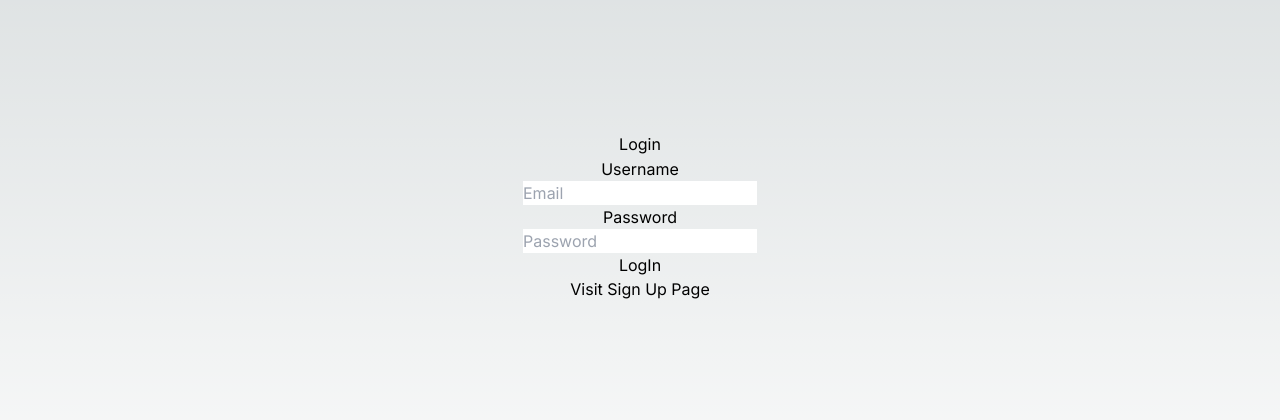
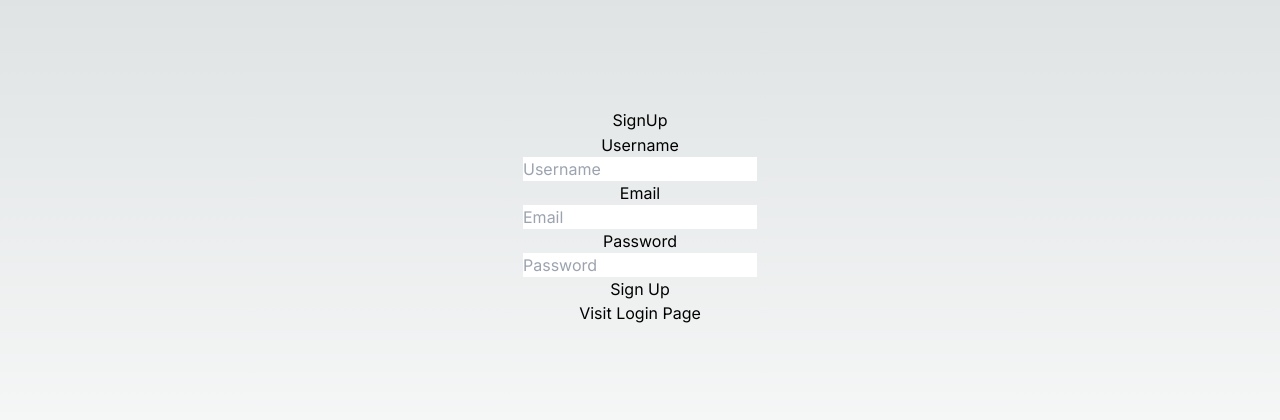
Before and after one commit to lazydev01/NextJSLearn, a Next.js app: page /signup in a window 1280 px wide. Shown: the part 184-604 px from the top of the page. Built offline with nearby package versions, Linux system fonts and the light colour scheme.

Commit message:
Added Post API for user

```diff
--- a/src/app/api/users/signup/route.ts
+++ b/src/app/api/users/signup/route.ts
@@ -1,12 +1,32 @@
 import {connect} from "@/dbconfig/dbconfig";
 import User from "@/models/userModel";
-import {NextRequest, NextResponse} from "next/server";
+import {NextRequest, NextResponse, userAgentFromString} from "next/server";
 import bcryptjs from "bcryptjs";
 
 connect();
 
 export async function POST(request : NextRequest){
     try{
+        const reqBody = await request.json();
+        const {username, email, password} = reqBody;
+        console.log(reqBody);
+
+        // Check if user already exists
+        const user = await User.findOne({email});
+        if(user){
+            return NextResponse.json({error : "User already exists"}, {status : 400})
+        }
+
+        // hash password
+        const salt = await bcryptjs.genSalt(10);
+        const hashedPassword = await bcryptjs.hash(password, salt);
+
+        // Create a new user
+        const newUser = new User({username, email, password : hashedPassword});
+
+        const savedUser = await newUser.save();
+        console.log(savedUser);
+        return NextResponse.json({message : "User created successfully",success : true, savedUser });
 
     }catch(err : any){
         return NextResponse.json({error : err.message}, {status : 500});
--- a/src/app/login/page.tsx
+++ b/src/app/login/page.tsx
@@ -6,25 +6,25 @@ import { useRouter } from "next/navigation";
 import { axios } from "axios";
 
 export default function LoginPage() {
+
+  const router = useRouter();
+
   const [user, setUser] = useState({
     email: "",
-    password: "",
-    username: "",
+    password: ""
   });
 
-  const onSignup = async () => {};
+  const onLogin = async () => {};
   return (
     <div className="flex flex-col items-center justify-center min-h-screen py-2">
-      <h1>Signup</h1>
+      <h1>Login</h1>
       <hr />
       <label htmlFor="username">Username</label>
-      <input type="text" id="username" value={user.username} onChange={(e)=> setUser({...user, username : e.target.value})} placeholder="Username" />
-      <label htmlFor="email">Email</label>
       <input type="text" id="email" value={user.email} onChange={(e)=> setUser({...user, email : e.target.value})} placeholder="Email" />
       <label htmlFor="password">Password</label>
       <input type="password" id="password" value={user.email} onChange={(e)=> setUser({...user, password : e.target.value})} placeholder="Password" />
-      <button onClick={onSignup}>Sign Up</button>
-      <Link href="/login">Visit Login Page</Link>
+      <button onClick={onLogin}>LogIn</button>
+      <Link href="/signup">Visit Sign Up Page</Link>
     </div>
   );
 }
--- a/src/app/signup/page.tsx
+++ b/src/app/signup/page.tsx
@@ -1,27 +1,55 @@
 "use client";
 
 import Link from "next/link";
-import React, { useState } from "react";
+import React, { useState, useEffect } from "react";
 import { useRouter } from "next/navigation";
 import { axios } from "axios";
+import { toast } from "react-hot-toast";
 
 export default function SignUpPage() {
   const [user, setUser] = useState({
     email: "",
-    password: ""
+    password: "",
+    username: "",
   });
 
-  const onLogin = async () => {};
+  const [buttonDisabled, setButtonDisabled] = useState(false);
+
+  const [loading, setLoading] = useState(false);
+
+  useEffect(()=> {
+    if(user.email.length>0 && user.password.length>0 && user.username.length>0){
+      setButtonDisabled(false);
+    }
+    else{
+      setButtonDisabled(true);
+    }
+  }, [user]);
+
+  const onSignup = async () => {
+    try {
+      setLoading(true);
+      const response = await axios.post("/api/users/signup", user);
+      console.log("Signup Success", response.data);
+    } catch (error : any) {
+      console.log("Signup Failed", error.message);
+      toast.error(error.message);
+    }finally{
+      setLoading(false);
+    }
+  };
   return (
     <div className="flex flex-col items-center justify-center min-h-screen py-2">
-      <h1>Login</h1>
+      <h1>{loading ? "Loading" : "SignUp"}</h1>
       <hr />
       <label htmlFor="username">Username</label>
+      <input type="text" id="username" value={user.username} onChange={(e)=> setUser({...user, username : e.target.value})} placeholder="Username" />
+      <label htmlFor="email">Email</label>
       <input type="text" id="email" value={user.email} onChange={(e)=> setUser({...user, email : e.target.value})} placeholder="Email" />
       <label htmlFor="password">Password</label>
-      <input type="password" id="password" value={user.email} onChange={(e)=> setUser({...user, password : e.target.value})} placeholder="Password" />
-      <button onClick={onLogin}>LogIn</button>
-      <Link href="/signup">Visit Sign Up Page</Link>
+      <input type="password" id="password" value={user.password} onChange={(e)=> setUser({...user, password : e.target.value})} placeholder="Password" />
+      <button onClick={onSignup} disabled={buttonDisabled}>Sign Up</button>
+      <Link href="/login">Visit Login Page</Link>
     </div>
   );
 }
```
